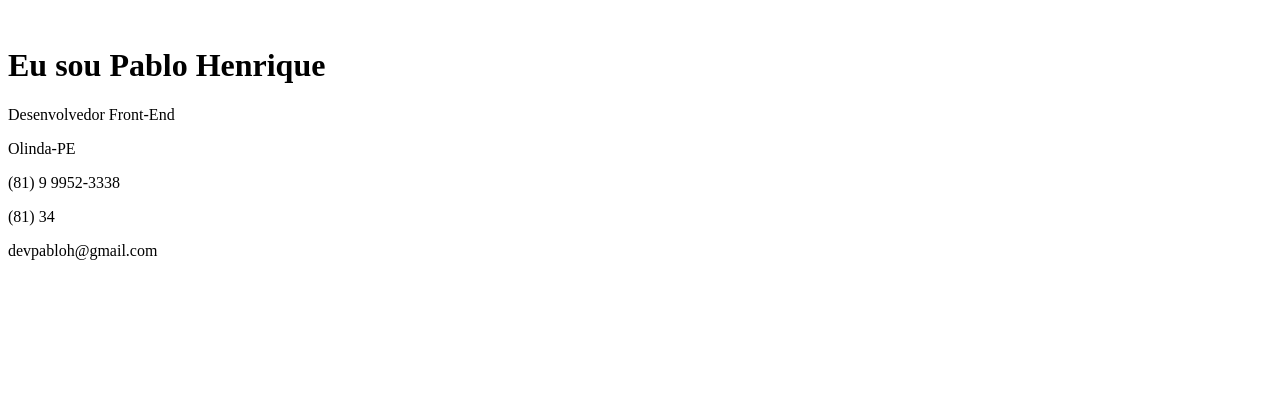
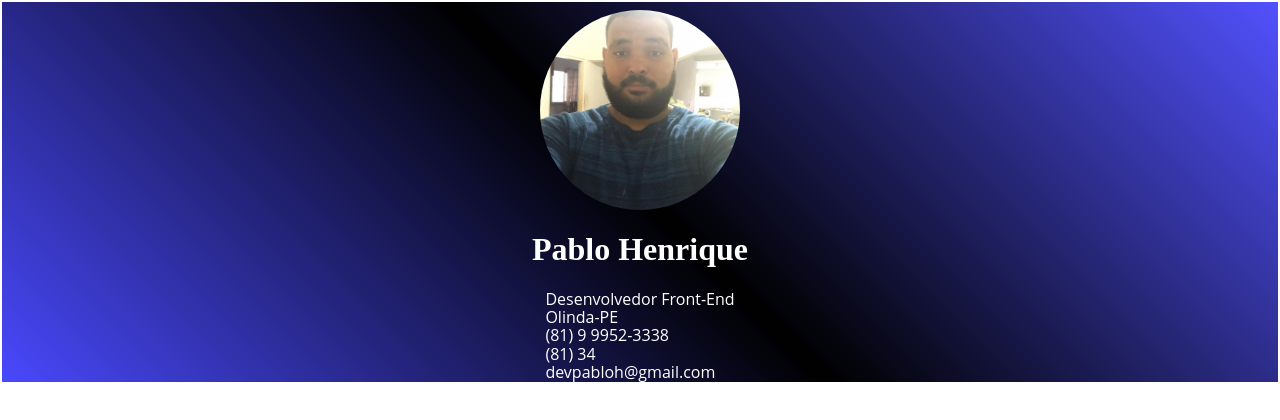
Before and after one commit to devpabloh/MeuPortifolio, a plain HTML site: page index.html in a window 1280 px wide. Drawn offline with nearby package versions, Linux system fonts and the light colour scheme; a web font is replaced by a local one.

Commit message:
atualizacao

```diff
--- /dev/null
+++ b/css/global.css
@@ -0,0 +1,14 @@
+*{
+    margin: 0;
+    padding: 0;
+    box-sizing: border-box;
+    font-family: 'open sans', sans-serif;
+    color: white;
+}
+
+body{
+    background-image: linear-gradient(45deg, rgba(0, 0, 255, 0.712), black, rgba(0, 0, 255, 0.679));
+    background-repeat: no-repeat;
+    background-size: contain;
+    z-index: -1;
+}
--- /dev/null
+++ b/css/portifolio.css
@@ -0,0 +1,22 @@
+img{
+    width: 200px;
+    height: 200px;
+    border-radius: 50%;
+    margin-top:.5rem;
+}
+
+.containerPerfil{
+    display: flex;
+    flex-direction: column;
+    align-items: center;
+    border: 2px solid white;
+}
+
+.titulo{
+    font-family: "Platypi", serif;
+    font-size: 2rem;
+}
+
+.containerInformations{
+    font-family: "Quicksand", sans-serif;
+}
--- a/index.html
+++ b/index.html
@@ -4,13 +4,30 @@
     <meta charset="UTF-8">
     <meta name="viewport" content="width=device-width, initial-scale=1.0">
     <title>Document</title>
+
+    <!-- CSS -->
+    <link rel="stylesheet" href="https://cdnjs.cloudflare.com/ajax/libs/normalize/8.0.1/normalize.min.css" integrity="sha512-NhSC1YmyruXifcj/KFRWoC561YpHpc5Jtzgvbuzx5VozKpWvQ+4nXhPdFgmx8xqexRcpAglTj9sIBWINXa8x5w==" crossorigin="anonymous" referrerpolicy="no-referrer" />
+    <link rel="stylesheet" href="css/global.css">
+    <link rel="stylesheet" href="css/portifolio.css">
+
+    <!-- font-family: "Platypi", serif; -->
+    <link rel="preconnect" href="https://fonts.googleapis.com">
+    <link rel="preconnect" href="https://fonts.gstatic.com" crossorigin>
+    <link href="https://fonts.googleapis.com/css2?family=Platypi:ital,wght@0,300..800;1,300..800&display=swap" rel="stylesheet">
+
+    <!-- font-family: "Quicksand", sans-serif;  -->
+    <link rel="preconnect" href="https://fonts.googleapis.com">
+    <link rel="preconnect" href="https://fonts.gstatic.com" crossorigin>
+    <link href="https://fonts.googleapis.com/css2?family=Platypi:ital,wght@0,300..800;1,300..800&family=Quicksand:wght@300..700&display=swap" rel="stylesheet">
+
+
 </head>
 <body>
     <header>
-        <div class="containerInformation">
-            <img src="" alt="">
-            <h1>Eu sou Pablo Henrique</h1>
-            <div>
+        <div class="containerPerfil">
+            <img src="assets/imagens/foto camisa longa azul.jpeg" alt="Foto do autor do portifolio">
+            <h1 class="titulo">Pablo Henrique</h1>
+            <div class="containerInformations">
                 <p class="job">Desenvolvedor Front-End</p>
                 <p class="location">Olinda-PE</p>
                 <p class="whatsapp">(81) 9 9952-3338</p>
```
